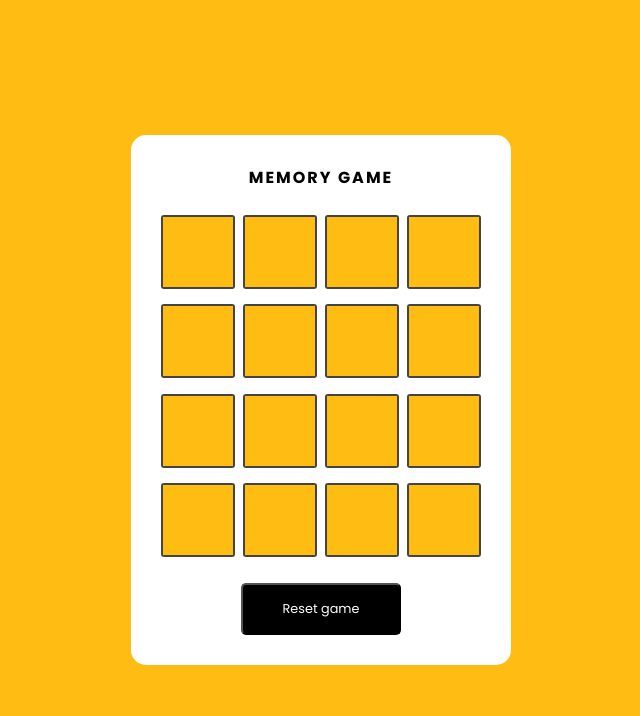
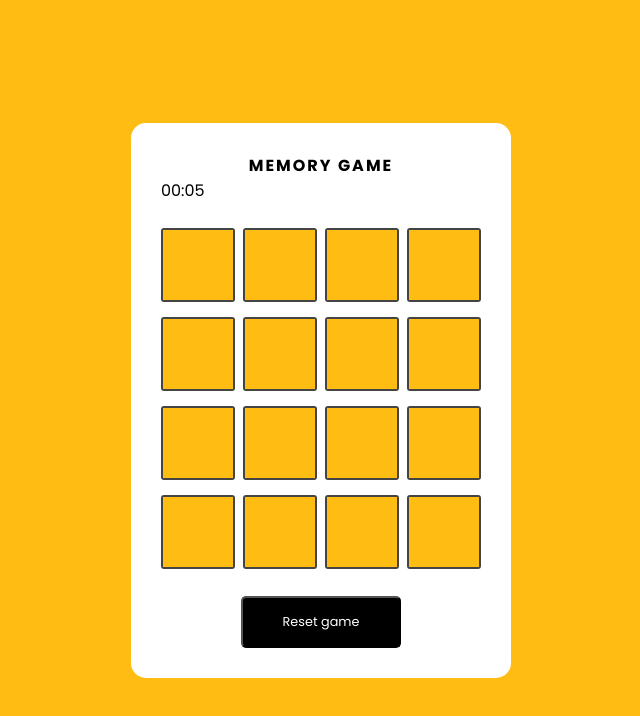
Before and after one commit to DavideBernasconi13/memory-game, a plain HTML site: page index.html in a window 1280 px wide. Shown: the whole page, without its empty margins (319-959 px from the left). Drawn offline with Linux system fonts and the light colour scheme.

Commit message:
add a timer

```diff
--- a/index.html
+++ b/index.html
@@ -12,6 +12,7 @@
 
     <div class="container">
         <h2>Memory game</h2>
+        <div class="timer">00:00</div>
         <div class="game"></div>
         <button class="btn-reset" onclick="window.location.reload();">Reset game</button>
     </div>
--- a/main.js
+++ b/main.js
@@ -1,4 +1,6 @@
 let gameBox = document.querySelector(".container .game");
+let timer = document.querySelector(".container .timer");
+let time;
 
 const emojis = ["😀", "😀", "😁", "😁", "😛", "😛", "😎", "😎", "😱", "😱", "😞", "😞", "🙂‍↔️", "🙂‍↔️", "🥳", "🥳"];
 
@@ -20,10 +22,11 @@ for (let i = 0; i < emojis.length; i++) {
                     boxes[1].classList.remove("boxOpen");
                     boxes[0].classList.remove("boxOpen");
 
-                    if(boxes.length == emojis.length){
-                        window.location.reload();
+                    if (boxes.length == emojis.length) {
+                        location.reload();
+                        console.log(time);
                     }
-                } else{
+                } else {
                     boxes[1].classList.remove("boxOpen");
                     boxes[0].classList.remove("boxOpen");
                 }
@@ -34,3 +37,23 @@ for (let i = 0; i < emojis.length; i++) {
     box.innerHTML = shuffleEmojis[i];
     gameBox.appendChild(box);
 }
+
+/* -------------------------------------------------------------------------------- */
+/* ! Timer */
+/* -------------------------------------------------------------------------------- */
+let sec = 0;
+let min = 0;
+intervalId = '';
+function startTimer() {
+    intervalId = setInterval(() => {
+        sec++;
+        let time = timer.textContent = `${min.toString().padStart(2, '0')}:${sec.toString().padStart(2, '0')}`;
+        if (sec === 60) {
+            min++;
+            sec = 0;
+            let time = timer.textContent = `${min.toString().padStart(2, '0')}:${sec.toString().padStart(2, '0')}`
+        }
+
+    }, 1000);
+}
+startTimer();
```
